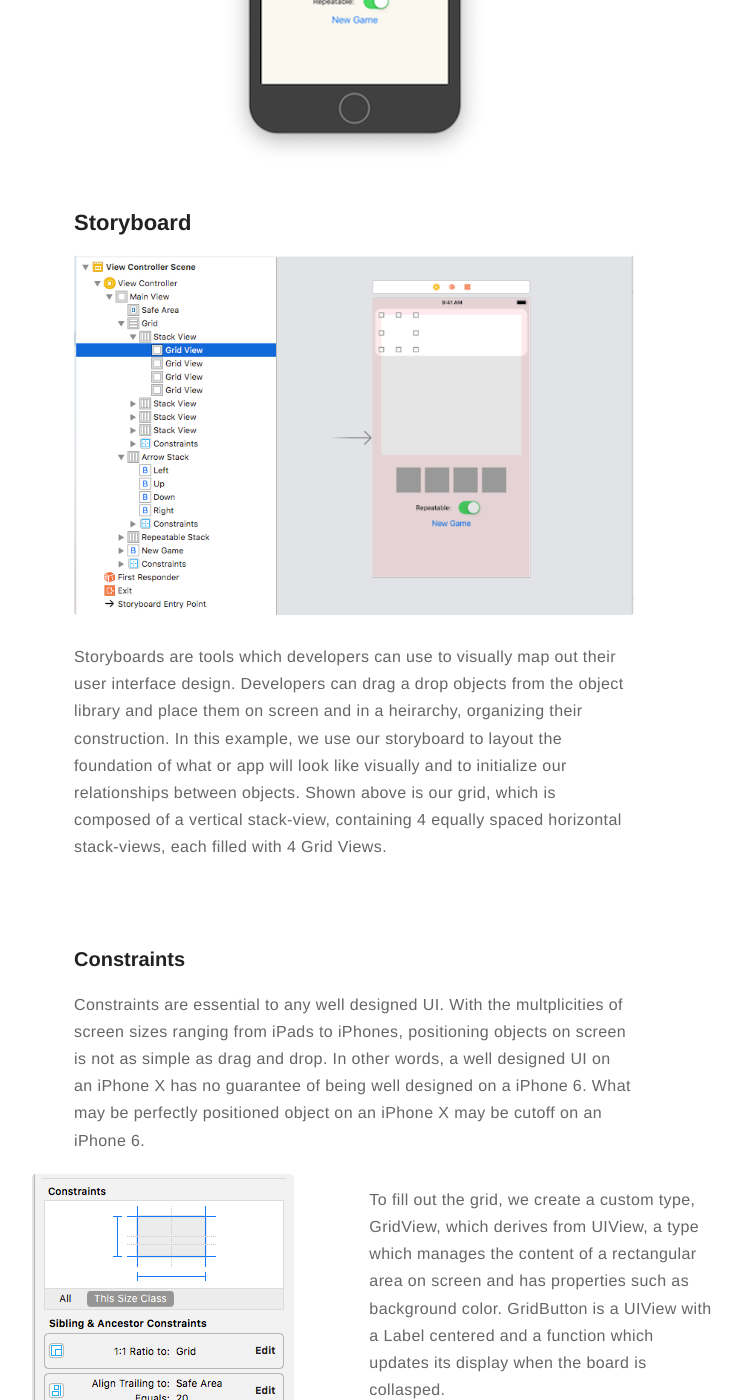
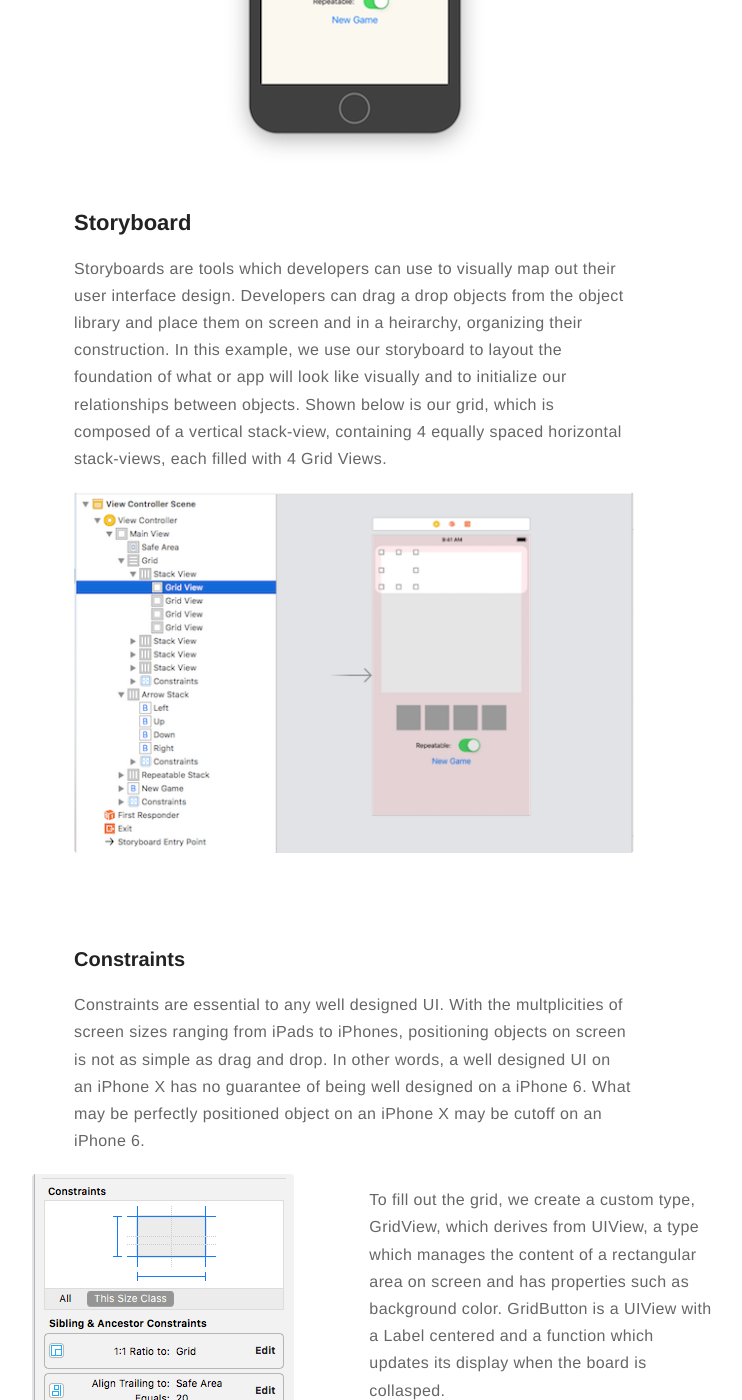
Before and after one commit to eriktanner/SwiftAppBlog, a Jekyll site: the page built from _posts/2019-02-22-2048.markdown, in a window 1280 px wide and 1400 px high, scrolled down 2471 px. Shown: the whole window, without its empty margins (286-1028 px from the left). Built offline with Jekyll 4.4.1, drawn with Linux system fonts in a browser that asks for light colours; comment, search, counter and statistics services are not loaded.

Commit message:
ArrowButton

```diff
--- a/_posts/2019-02-22-2048.markdown
+++ b/_posts/2019-02-22-2048.markdown
@@ -68,12 +68,13 @@ The first class project for CMSC436 was to recreate the popular mobile game 2048
 
 ## Storyboard
 
+<div style="margin-bottom: 0px;">
+    <p> Storyboards are tools which developers can use to visually map out their user interface design. Developers can drag a drop objects from the object library and place them on screen and in a heirarchy, organizing their construction. In this example, we use our storyboard to layout the foundation of what or app will look like visually and to initialize our relationships between objects. Shown below is our grid, which is composed of a vertical stack-view, containing 4 equally spaced horizontal stack-views, each filled with 4 Grid Views. </p>
+</div>
+
 {: style="text-align:center"}
 ![Markdowm Image][11]
 
-<div style="margin-bottom: 0px;">
-    <p> Storyboards are tools which developers can use to visually map out their user interface design. Developers can drag a drop objects from the object library and place them on screen and in a heirarchy, organizing their construction. In this example, we use our storyboard to layout the foundation of what or app will look like visually and to initialize our relationships between objects. Shown above is our grid, which is composed of a vertical stack-view, containing 4 equally spaced horizontal stack-views, each filled with 4 Grid Views. </p>
-</div>
 <br>
 
 ### Constraints
```
Also changed, not shown: assets/images/2048/gridViewStoryBoard.png.
